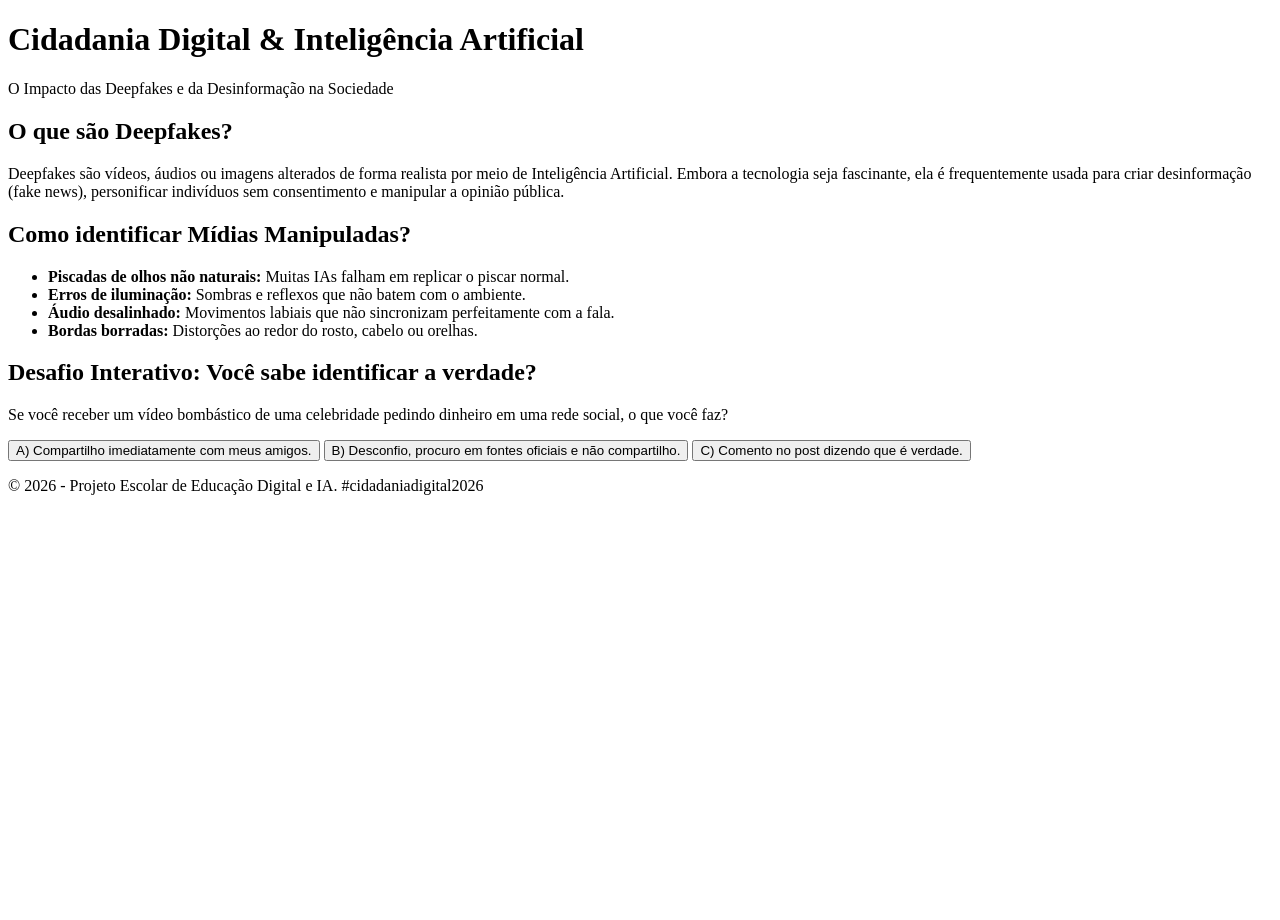
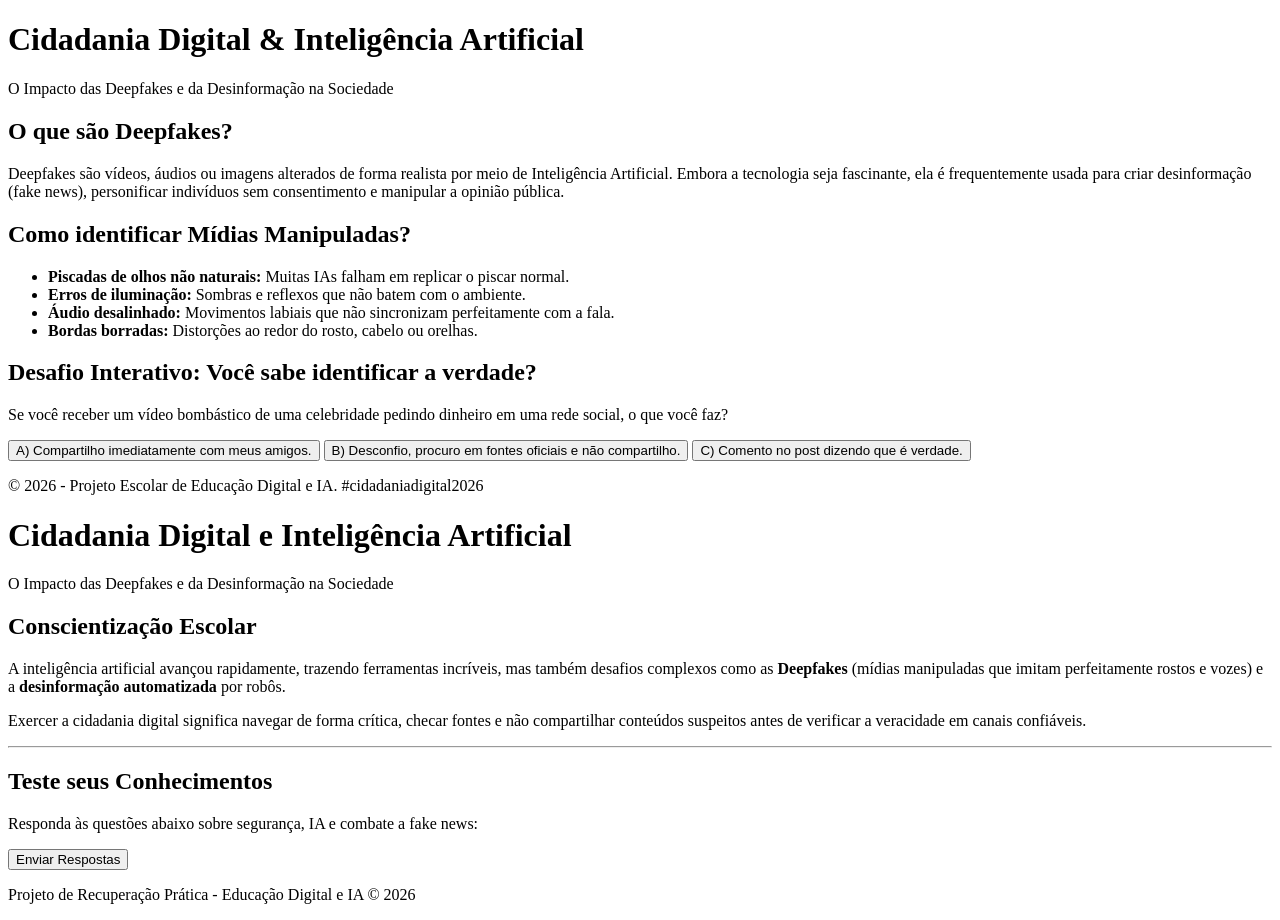
Before and after one commit to ketlynbianchini-code/projeto-do-Alessandro-REC1, a plain HTML site: page index.html in a window 1280 px wide. Before the commit the page ends 800 px from the top, so only its background shows below. Drawn offline with Linux system fonts and the light colour scheme.

Commit message:
Update index.html

```diff
--- a/index.html
+++ b/index.html
@@ -50,3 +50,46 @@
     <script src="script.js"></script>
 </body>
 </html>
+<!DOCTYPE html>
+<html lang="pt-BR">
+<head>
+    <meta charset="UTF-8">
+    <meta name="viewport" content="width=device-width, initial-scale=1.0">
+    <title>Cidadania Digital & IA: Desinformação e Deepfakes</title>
+    <link rel="stylesheet" href="style.css">
+</head>
+<body>
+
+    <header>
+        <h1>Cidadania Digital e Inteligência Artificial</h1>
+        <p>O Impacto das Deepfakes e da Desinformação na Sociedade</p>
+    </header>
+
+    <main class="container">
+        <section class="info-section">
+            <h2>Conscientização Escolar</h2>
+            <p>A inteligência artificial avançou rapidamente, trazendo ferramentas incríveis, mas também desafios complexos como as <strong>Deepfakes</strong> (mídias manipuladas que imitam perfeitamente rostos e vozes) e a <strong>desinformação automatizada</strong> por robôs.</p>
+            <p>Exercer a cidadania digital significa navegar de forma crítica, checar fontes e não compartilhar conteúdos suspeitos antes de verificar a veracidade em canais confiáveis.</p>
+        </section>
+
+        <hr>
+
+        <section class="quiz-section">
+            <h2>Teste seus Conhecimentos</h2>
+            <p class="quiz-instruction">Responda às questões abaixo sobre segurança, IA e combate a fake news:</p>
+
+            <div id="quiz-container">
+                </div>
+
+            <button id="submit-btn" onclick="calcularResultado()">Enviar Respostas</button>
+            <div id="resultado"></div>
+        </section>
+    </main>
+
+    <footer>
+        <p>Projeto de Recuperação Prática - Educação Digital e IA &copy; 2026</p>
+    </footer>
+
+    <script src="script.js"></script>
+</body>
+</html>
```
